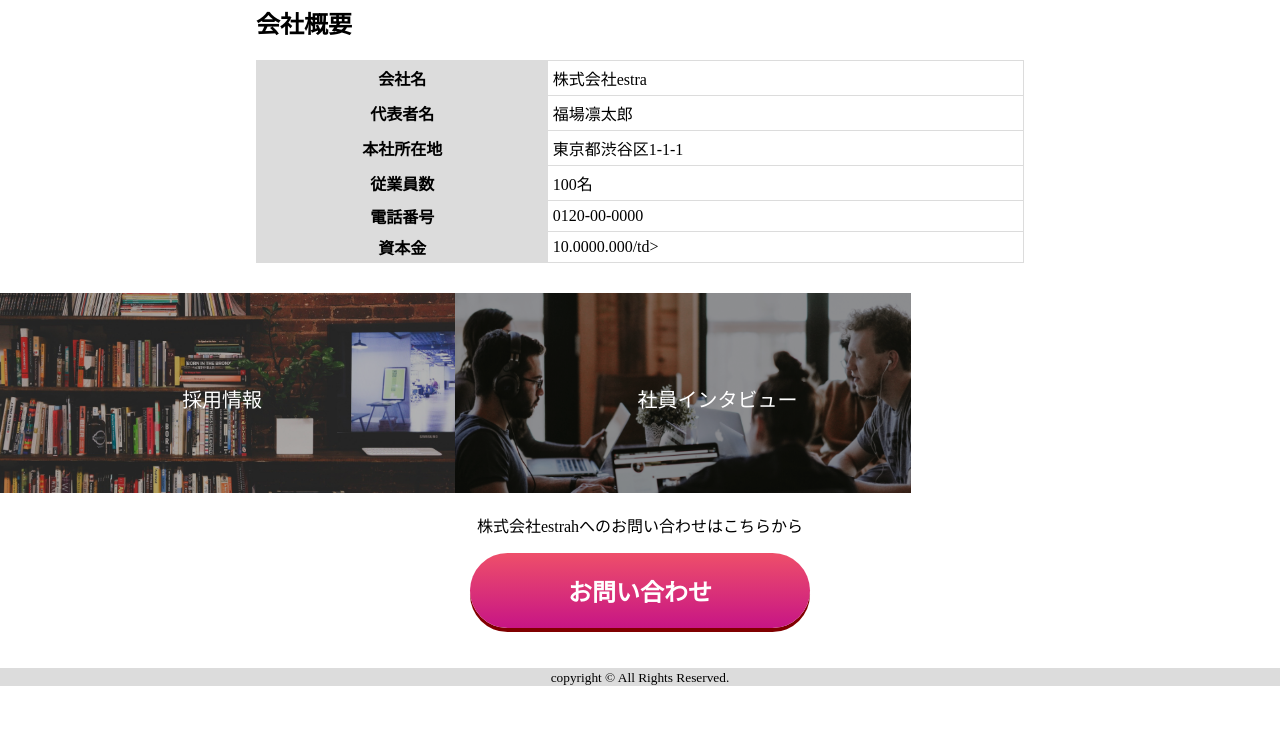
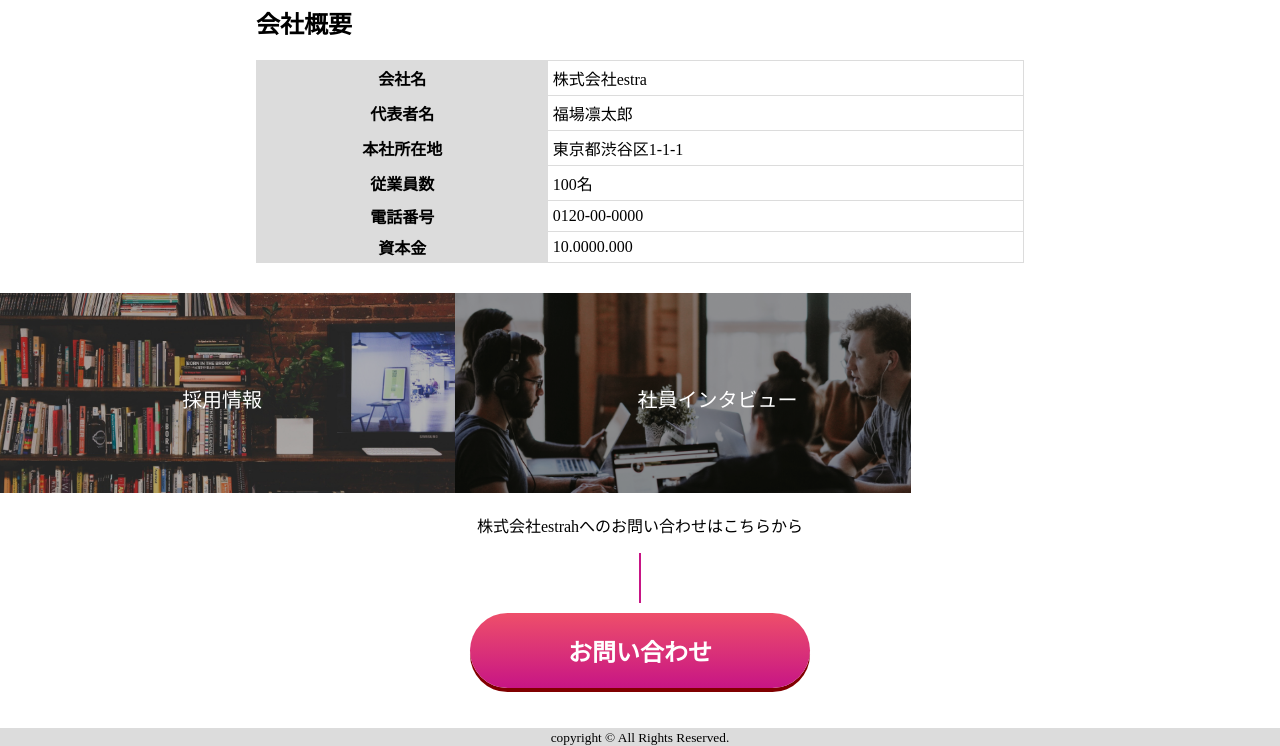
Before and after one commit to ka-yuya-ponta/longpage, a PHP site: page / in a window 1280 px wide. Shown: the part 2812-3558 px from the top of the page. Before the commit the page ends 3498 px from the top, so only its background shows below. Run offline with PHP 8.4, Linux system fonts and the light colour scheme.

Commit message:
seven commit

```diff
--- a/index.html
+++ b/index.html
@@ -194,7 +194,7 @@
       </tr>
       <tr>
         <th class="s">資本金</th>
-        <td class="s">10.0000.000/td>
+        <td class="s">10.0000.000</td>
       </tr>
 
     </table>
@@ -213,6 +213,8 @@
   </div>
   <div class="third-footer">
   <p>株式会社estrahへのお問い合わせはこちらから</p>
+  <div class="line">
+  </div>
   <h1><a href="">お問い合わせ</a></h1>
   <div class="main-footer"  >
 
--- a/style.css
+++ b/style.css
@@ -273,6 +273,12 @@ td {
   ;margin: 0 auto;
   box-shadow: 0 4px maroon;
   margin-bottom: 40px;}
+  .line {
+
+    width: 2px;
+    height: 50px;
+ background-color: mediumvioletred;
+margin: 10px auto;}
 
    .third-footer a {
      color: white;}
```
